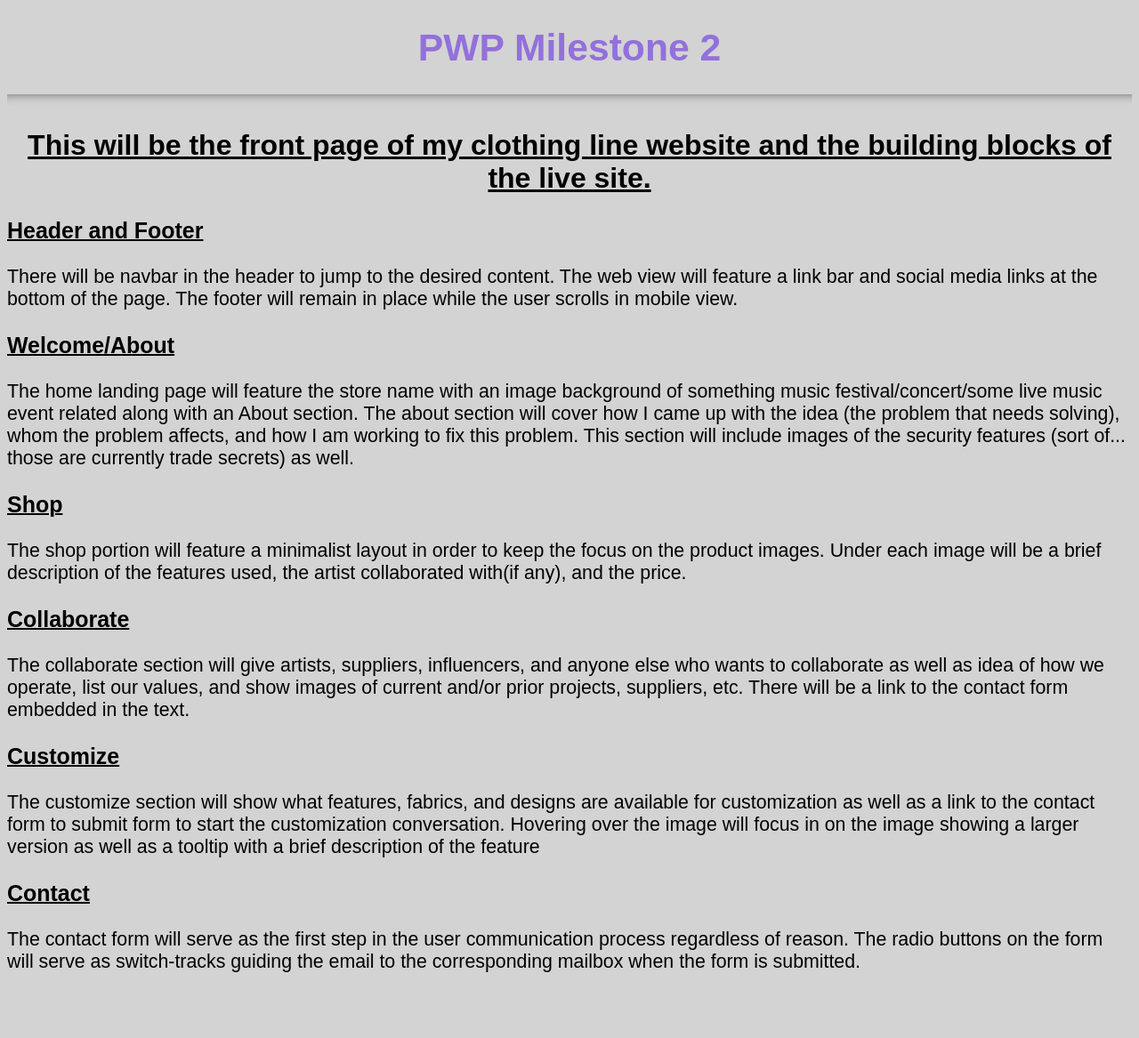
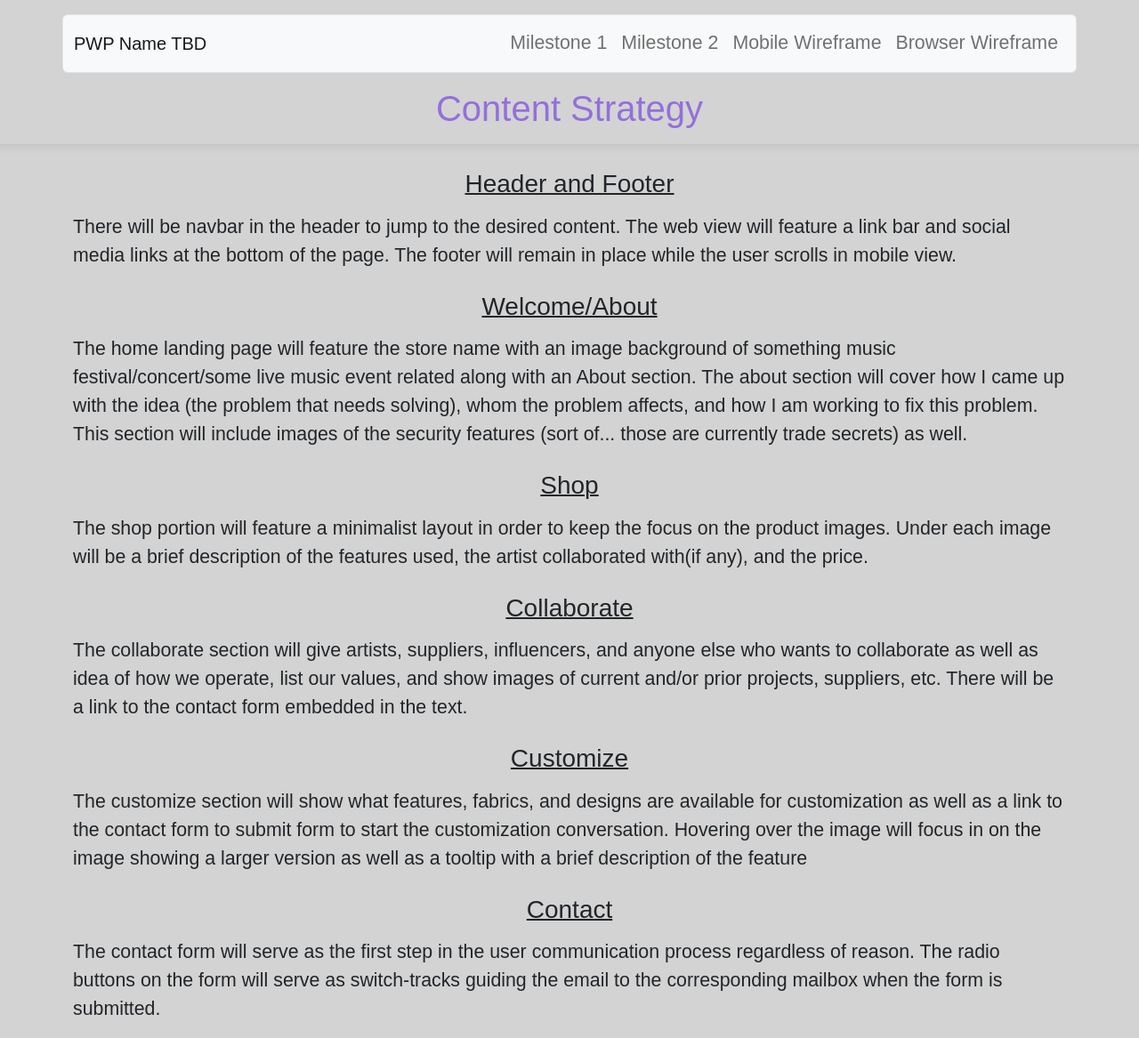
Before and after one commit to addambenson/pwp-addambenson, a plain HTML site: page public_html/documentation/milestone-2.html in a window 1280 px wide. Shown: the whole page at 89% size. Before the commit the page ends 1115 px from the top, so only its background shows below. Drawn offline with nearby package versions, Linux system fonts and the light colour scheme.

Commit message:
wrapped milestone 2 in bootstrap

```diff
--- a/public_html/documentation/milestone-2.html
+++ b/public_html/documentation/milestone-2.html
@@ -1,47 +1,96 @@
-<!DOCTYPE html>
+<!doctype html>
 <html lang="en">
 <head>
     <meta charset="utf-8">
-    <title>PWP Milestone 2</title>
+    <meta name="viewport" content="width=device-width, initial-scale=1">
+    <title>Content Strategy</title>
+    <link href="https://cdn.jsdelivr.net/npm/bootstrap@5.2.0/dist/css/bootstrap.min.css" rel="stylesheet"
+          integrity="sha384-gH2yIJqKdNHPEq0n4Mqa/HGKIhSkIHeL5AyhkYV8i59U5AR6csBvApHHNl/vI1Bx" crossorigin="anonymous">
     <link rel="stylesheet" href="style.css">
 </head>
 <body>
-<div>
-    <h1>PWP Milestone 2</h1>
+<nav class="navbar navbar-expand-lg bg-light container border rounded my-lg-3">
+    <div class="container-fluid">
+        <a class="navbar-brand" href="#">PWP Name TBD</a>
+        <button class="navbar-toggler" type="button" data-bs-toggle="collapse" data-bs-target="#navbarNav"
+                aria-controls="navbarNav" aria-expanded="false" aria-label="Toggle navigation">
+            <span class="navbar-toggler-icon"></span>
+        </button>
+        <div class="collapse navbar-collapse justify-content-end" id="navbarNav">
+            <ul class="navbar-nav">
+                <li class="nav-item">
+                    <a class="nav-link" aria-current="page" href="milestone-1.html">Milestone 1</a>
+                </li>
+                <li class="nav-item">
+                    <a class="nav-link" aria-current="page" href="milestone-2.html ">Milestone 2</a>
+                </li>
+                <li class="nav-item">
+                    <a class="nav-link" aria-current="page" href="mobile-view.html">Mobile Wireframe</a>
+                </li>
+                <li class="nav-item">
+                    <a class="nav-link" aria-current="page" href="web-view.html">Browser Wireframe</a>
+                </li>
+            </ul>
+        </div>
+    </div>
+</nav>
+<h1 class="text-center">Content Strategy</h1>
 <hr>
-    <h2>This will be the front page of my clothing line website and the building blocks of the live site.</h2>
-
-    <h3>Header and Footer</h3>
-    <p>There will be navbar in the header to jump to the desired content. The web view will feature a link bar and
+<div class="container">
+    <div class="row g-2">
+        <h3 class="text-center">Header and Footer</h3>
+        <div class="col-md-12">
+            <p>There will be navbar in the header to jump to the desired content. The web view will feature a link bar
+                and
                 social media links at the bottom of the page.
                 The footer will remain in place while the user scrolls in mobile view.</p>
-
-    <h3>Welcome/About</h3>
+        </div>
+        <h3 class="text-center">Welcome/About</h3>
+        <div class="col-md-12">
             <p>The home landing page will feature the store name with an image background of something music
-        festival/concert/some live music event related along with an About section. The about section will cover how I
-        came up with the idea (the problem that needs solving), whom the problem affects, and how I am working to fix
-        this problem. This section will include images of the security features (sort of... those are currently trade
+                festival/concert/some live music event related along with an About section. The about section will cover
+                how I
+                came up with the idea (the problem that needs solving), whom the problem affects, and how I am working
+                to fix
+                this problem. This section will include images of the security features (sort of... those are currently
+                trade
                 secrets) as well. </p>
-
-    <h3>Shop</h3>
-    <p>The shop portion will feature a minimalist layout in order to keep the focus on the product images. Under each
+        </div>
+        <h3 class="text-center">Shop</h3>
+        <div class="col-md-12">
+            <p>The shop portion will feature a minimalist layout in order to keep the focus on the product images. Under
+                each
                 image will be a brief description of the features used, the artist collaborated with(if any),
                 and the price.</p>
-
-    <h3>Collaborate</h3>
-    <p>The collaborate section will give artists, suppliers, influencers, and anyone else who wants to collaborate as well as
-        idea of how we operate, list our values, and show images of current and/or prior projects, suppliers, etc. There will be a link to the contact form embedded in the text. </p>
-
-    <h3>Customize</h3>
-    <p>The customize section will show what features, fabrics, and designs are available for customization as well as a
-        link to the contact form to submit form to start the customization conversation. Hovering over the image will
-        focus in on the image showing a larger version as well as a tooltip with a brief description of the feature </p>
-
-    <h3>Contact</h3>
-    <p>The contact form will serve as the first step in the user communication process regardless of reason. The radio
-        buttons on the form will serve as switch-tracks guiding the email to the corresponding mailbox when the form is
+        </div>
+        <h3 class="text-center">Collaborate</h3>
+        <div class="col-md-12">
+            <p>The collaborate section will give artists, suppliers, influencers, and anyone else who wants to
+                collaborate as well as
+                idea of how we operate, list our values, and show images of current and/or prior projects, suppliers,
+                etc. There will be a link to the contact form embedded in the text. </p>
+        </div>
+        <h3 class="text-center">Customize</h3>
+        <div class="col-md-12">
+            <p>The customize section will show what features, fabrics, and designs are available for customization as
+                well as a
+                link to the contact form to submit form to start the customization conversation. Hovering over the image
+                will
+                focus in on the image showing a larger version as well as a tooltip with a brief description of the
+                feature </p>
+        </div>
+        <h3 class="text-center">Contact</h3>
+        <div class="col-md-12">
+            <p>The contact form will serve as the first step in the user communication process regardless of reason. The
+                radio
+                buttons on the form will serve as switch-tracks guiding the email to the corresponding mailbox when the
+                form is
                 submitted. </p>
-
         </div>
+    </div>
+</div>
+<script src="https://cdn.jsdelivr.net/npm/bootstrap@5.2.0/dist/js/bootstrap.bundle.min.js"
+        integrity="sha384-A3rJD856KowSb7dwlZdYEkO39Gagi7vIsF0jrRAoQmDKKtQBHUuLZ9AsSv4jD4Xa"
+        crossorigin="anonymous"></script>
 </body>
 </html>
```
Also changed, not shown: public_html/documentation/mobile-view.html (+20 -6 lines), public_html/documentation/web-view.html (+33 -10 lines). Lines whose indentation alone changed are shown as unchanged.
